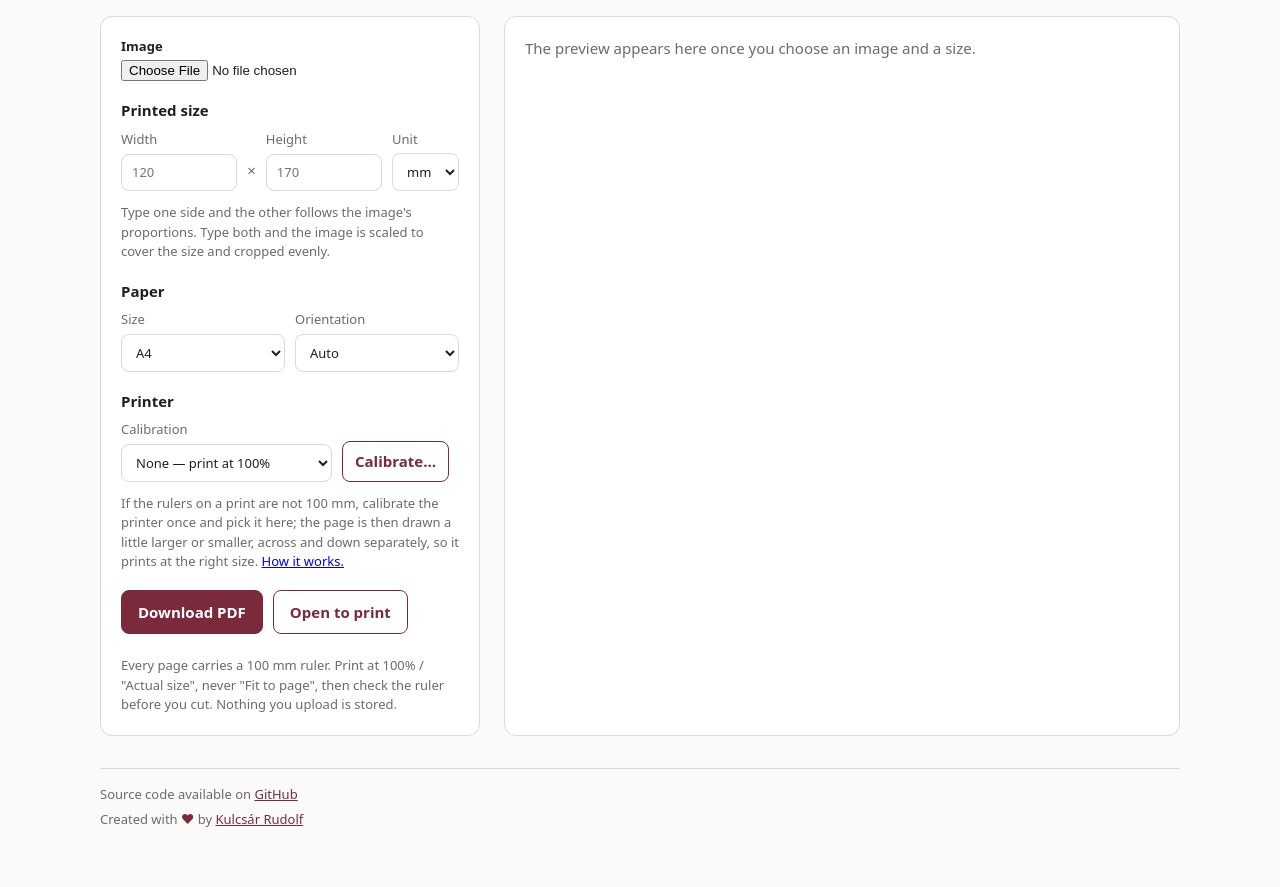
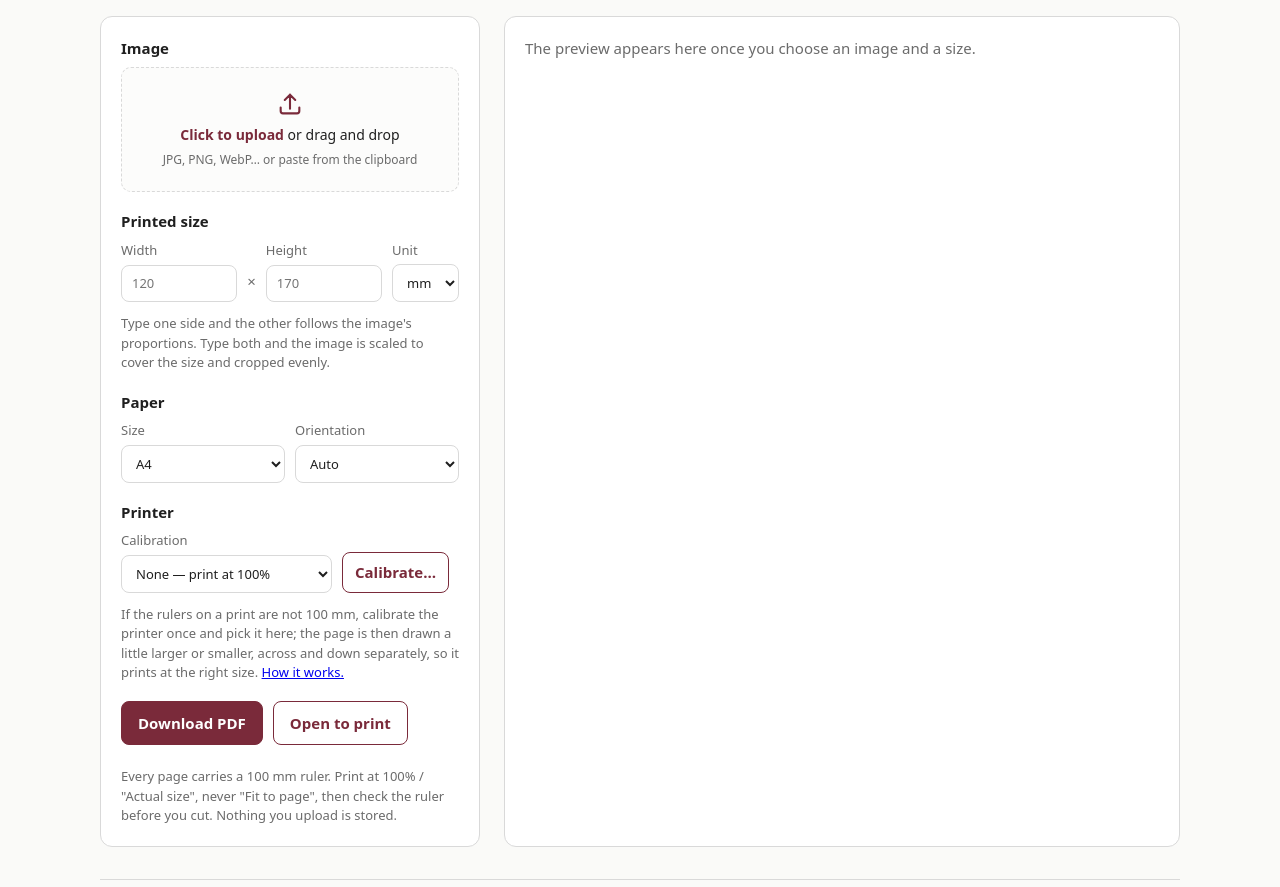
Before and after one commit to kulcsarrudolf/exactly-print, a FastAPI app: page / in a window 1280 px wide. Shown: the part 114-1001 px from the top of the page. Before the commit the page ends 941 px from the top, so only its background shows below. Run offline with FastAPI, Linux system fonts and the light colour scheme.

Commit message:
feat: add a drag-and-drop image upload field (#13)
- Replace the bare file input with a drop zone: click, drop or paste an image
- Show a thumbnail, file name and size once an image is chosen
- Add a remove button that clears the image without requesting a preview

```diff
--- /dev/null
+++ b/src/exactly_print/static/dropzone.js
@@ -0,0 +1,96 @@
+// The image field as a drop zone: click it, drop a file on it, or paste one.
+//
+// The real file input stays inside the label, so clicking and the keyboard
+// work as they always did. A dropped or pasted file is put into that input
+// and a change event is sent, so htmx, shrink.js and size.js see it exactly
+// as if it had been chosen.
+(() => {
+  const form = document.getElementById("setup");
+  const zone = document.querySelector(".dropzone");
+  if (!form || !zone) return;
+  const input = form.elements.image;
+  const thumb = zone.querySelector(".dropzone-thumb");
+  const name = zone.querySelector(".dropzone-name");
+  const meta = zone.querySelector(".dropzone-meta");
+  const remove = document.querySelector(".dropzone-remove");
+  const preview = document.getElementById("preview");
+  const placeholder = preview && preview.innerHTML;
+
+  let thumbUrl = null;
+
+  const size = (bytes) =>
+    bytes < 1024 * 1024 ? `${Math.max(1, Math.round(bytes / 1024))} KB` : `${(bytes / 1024 / 1024).toFixed(1)} MB`;
+
+  const show = () => {
+    const file = input.files && input.files[0];
+    if (thumbUrl) URL.revokeObjectURL(thumbUrl);
+    thumbUrl = null;
+    zone.classList.toggle("has-file", Boolean(file));
+    remove.hidden = !file;
+    if (!file) {
+      thumb.removeAttribute("src");
+      return;
+    }
+    thumbUrl = URL.createObjectURL(file);
+    thumb.src = thumbUrl;
+    name.textContent = file.name;
+    meta.textContent = `${size(file.size)} · click or drop to replace`;
+  };
+
+  const use = (files) => {
+    const file = [...files].find((f) => f.type.startsWith("image/"));
+    if (!file) return false;
+    const transfer = new DataTransfer();
+    transfer.items.add(file);
+    input.files = transfer.files;
+    input.dispatchEvent(new Event("change", { bubbles: true }));
+    return true;
+  };
+
+  // Registered before shrink.js, which may stop the event for a big file.
+  form.addEventListener("change", (event) => event.target === input && show(), true);
+
+  // A change that does not bubble still reaches size.js on the input, but not
+  // htmx on the form, so no preview is asked for without an image.
+  remove.addEventListener("click", () => {
+    input.value = "";
+    input.dispatchEvent(new Event("change"));
+    if (preview) preview.innerHTML = placeholder;
+    input.focus();
+  });
+
+  // dragenter/dragleave fire for every child; count them to know when the
+  // pointer has really left.
+  let depth = 0;
+  zone.addEventListener("dragenter", (event) => {
+    event.preventDefault();
+    depth += 1;
+    zone.classList.add("dragging");
+  });
+  zone.addEventListener("dragover", (event) => {
+    event.preventDefault();
+    event.dataTransfer.dropEffect = "copy";
+  });
+  zone.addEventListener("dragleave", () => {
+    depth = Math.max(0, depth - 1);
+    if (!depth) zone.classList.remove("dragging");
+  });
+  zone.addEventListener("drop", (event) => {
+    event.preventDefault();
+    depth = 0;
+    zone.classList.remove("dragging");
+    use(event.dataTransfer.files);
+  });
+
+  // A file dropped beside the zone would otherwise open in the tab.
+  window.addEventListener("dragover", (event) => event.preventDefault());
+  window.addEventListener("drop", (event) => event.preventDefault());
+
+  // Pasting an image anywhere outside a text field uses it.
+  document.addEventListener("paste", (event) => {
+    if (event.target.closest("input[type=text], textarea, dialog")) return;
+    if (event.clipboardData && use(event.clipboardData.files)) event.preventDefault();
+  });
+
+  show();
+})();
--- a/src/exactly_print/static/style.css
+++ b/src/exactly_print/static/style.css
@@ -140,9 +140,155 @@ label {
   color: var(--muted);
 }
 
-label.file {
+.file {
+  display: flex;
+  flex-direction: column;
+  gap: 8px;
+}
+
+.file-label {
+  font-weight: 600;
+}
+
+.dropzone {
+  position: relative;
+  display: block;
+  padding: 22px 16px;
+  border: 1.5px dashed var(--line);
+  border-radius: 10px;
+  background: #fcfcfb;
+  color: var(--muted);
+  text-align: center;
+  cursor: pointer;
+  transition: border-color 0.15s, background-color 0.15s;
+}
+
+.dropzone:hover,
+.dropzone.dragging {
+  border-color: var(--accent);
+  background: #f6eef0;
+}
+
+.dropzone.dragging {
+  border-style: solid;
+}
+
+.dropzone:focus-within {
+  outline: 2px solid var(--accent);
+  outline-offset: 1px;
+}
+
+/* Hidden from sight, but still focusable and still validated as required. */
+.dropzone input[type="file"] {
+  position: absolute;
+  inset: 0;
+  width: 100%;
+  height: 100%;
+  opacity: 0;
+  pointer-events: none;
+}
+
+.dropzone-empty {
+  display: flex;
+  flex-direction: column;
+  align-items: center;
+  gap: 6px;
+}
+
+.dropzone-empty svg {
+  color: var(--accent);
+}
+
+.dropzone strong {
   color: var(--ink);
+  font-size: 14px;
+  font-weight: 500;
+}
+
+.dropzone-link {
+  color: var(--accent);
   font-weight: 600;
+}
+
+.dropzone small {
+  font-size: 12px;
+}
+
+.dropzone-file {
+  display: none;
+  align-items: center;
+  gap: 12px;
+  text-align: left;
+}
+
+.dropzone.has-file {
+  padding: 10px;
+  border-style: solid;
+}
+
+.dropzone.has-file .dropzone-empty {
+  display: none;
+}
+
+.dropzone.has-file .dropzone-file {
+  display: flex;
+}
+
+.dropzone-thumb {
+  width: 56px;
+  height: 56px;
+  flex-shrink: 0;
+  object-fit: cover;
+  border-radius: 6px;
+  border: 1px solid var(--line);
+  background: #fff;
+}
+
+.dropzone-text {
+  display: flex;
+  flex-direction: column;
+  min-width: 0;
+}
+
+.dropzone-wrap {
+  position: relative;
+}
+
+.dropzone.has-file {
+  padding-right: 56px;
+}
+
+.dropzone-remove {
+  position: absolute;
+  top: 50%;
+  right: 10px;
+  transform: translateY(-50%);
+  display: grid;
+  place-items: center;
+  width: 36px;
+  height: 36px;
+  padding: 0;
+  border-radius: 8px;
+  border-color: transparent;
+  background: transparent;
+  color: var(--muted);
+}
+
+.dropzone-remove:hover {
+  background: #fff;
+  border-color: var(--line);
+  color: var(--error);
+}
+
+.dropzone-remove:focus-visible {
+  outline: 2px solid var(--accent);
+  outline-offset: 1px;
+}
+
+.dropzone-name {
+  overflow: hidden;
+  text-overflow: ellipsis;
+  white-space: nowrap;
 }
 
 input[type="text"],
--- a/src/exactly_print/templates/index.html
+++ b/src/exactly_print/templates/index.html
@@ -2,6 +2,7 @@
 {% block scripts %}
     <script src="/static/htmx.min.js" defer></script>
     <script src="/static/calibrate.js" defer></script>
+    <script src="/static/dropzone.js" defer></script>
     <script src="/static/shrink.js" defer></script>
     <script src="/static/size.js" defer></script>
 {% endblock %}
@@ -19,10 +20,33 @@
         enctype="multipart/form-data"
         action="/pdf"
       >
-        <label class="file">
-          <span>Image</span>
-          <input type="file" name="image" accept="image/*" required />
-        </label>
+        <div class="file">
+          <span class="file-label" id="image-label">Image</span>
+          <div class="dropzone-wrap">
+          <label class="dropzone">
+            <input type="file" name="image" accept="image/*" required aria-labelledby="image-label" />
+            <span class="dropzone-empty">
+              <svg viewBox="0 0 24 24" width="28" height="28" aria-hidden="true" focusable="false">
+                <path d="M12 16V4m0 0-4.5 4.5M12 4l4.5 4.5M4 15v3a2 2 0 0 0 2 2h12a2 2 0 0 0 2-2v-3" fill="none" stroke="currentColor" stroke-width="1.8" stroke-linecap="round" stroke-linejoin="round" />
+              </svg>
+              <strong><span class="dropzone-link">Click to upload</span> or drag and drop</strong>
+              <small>JPG, PNG, WebP… or paste from the clipboard</small>
+            </span>
+            <span class="dropzone-file">
+              <img class="dropzone-thumb" alt="" />
+              <span class="dropzone-text">
+                <strong class="dropzone-name"></strong>
+                <small class="dropzone-meta"></small>
+              </span>
+            </span>
+          </label>
+          <button type="button" class="dropzone-remove" aria-label="Remove image" title="Remove image" hidden>
+            <svg viewBox="0 0 24 24" width="18" height="18" aria-hidden="true" focusable="false">
+              <path d="M4 7h16M10 11v6M14 11v6M5 7l1 12a2 2 0 0 0 2 2h8a2 2 0 0 0 2-2l1-12M9 7V4a1 1 0 0 1 1-1h4a1 1 0 0 1 1 1v3" fill="none" stroke="currentColor" stroke-width="1.8" stroke-linecap="round" stroke-linejoin="round" />
+            </svg>
+          </button>
+          </div>
+        </div>
 
         <fieldset class="size">
           <legend>Printed size</legend>
```
